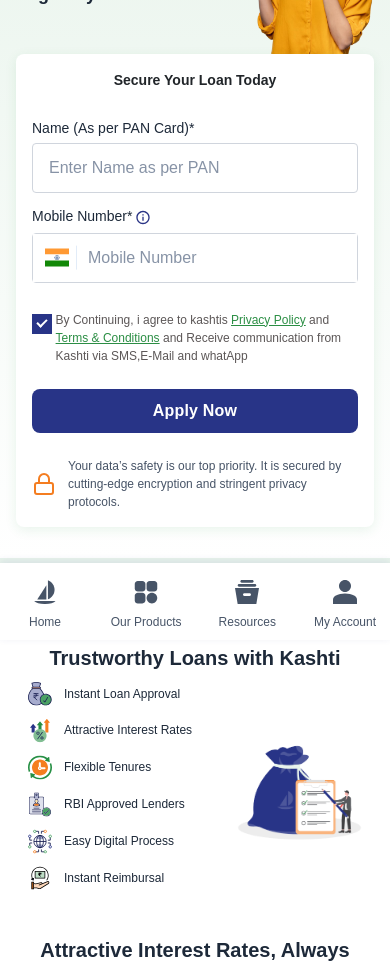
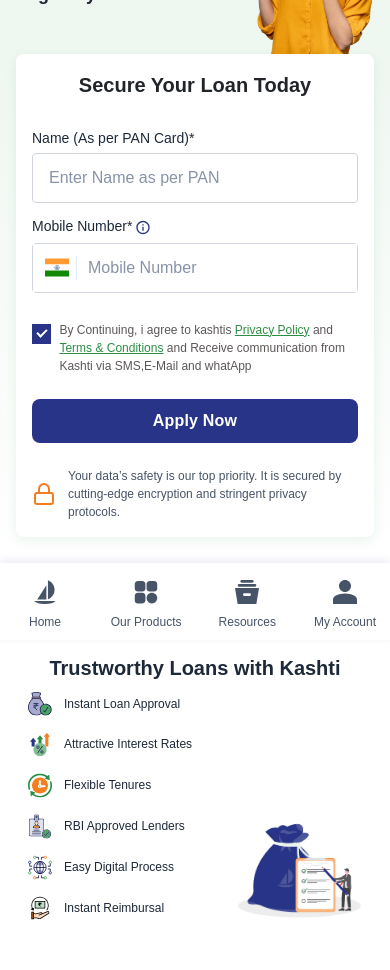
Before and after one commit to Kashti-Loan/kashti-frontend, a Next.js app: page /personal-loan/1/1 in a window 390 px wide. Shown: the part 204-1174 px from the top of the page. Built offline with nearby package versions, Linux system fonts and the light colour scheme; no server answers.

Commit message:
minor fixes

```diff
--- a/src/app/personal-loan/[apiKey]/[secretKey]/style.module.scss
+++ b/src/app/personal-loan/[apiKey]/[secretKey]/style.module.scss
@@ -552,7 +552,7 @@
             margin-top: 12px;
             > div {
               &:nth-of-type(2) {
-                align-self: center;
+                align-self: flex-end;
               }
               img {
                 width: 100%;
@@ -562,7 +562,7 @@
                 margin: 0;
                 padding: 0;
                 list-style: none;
-                @include flexContainer($gap: 12px);
+                @include flexContainer($gap: 16px);
                 flex-direction: column;
                 li {
                   width: 100%;
@@ -622,9 +622,8 @@
             .eligibilitySteps {
               .eligibilityBox {
                 flex: unset;
-                flex-direction: column-reverse;
                 align-items: flex-start;
-                gap: 10px;
+                padding: 16px 20px;
                 > p {
                   width: 100%;
                 }
--- a/src/components/parts/forms/secureLoanForm/style.module.scss
+++ b/src/components/parts/forms/secureLoanForm/style.module.scss
@@ -98,10 +98,10 @@
   .secureLoanTodayBox {
     padding: 16px;
     gap: 20px;
-    h4 {
-      font-size: 14px;
-      line-height: 20px;
-    }
+    // h4 {
+    //   font-size: 14px;
+    //   line-height: 20px;
+    // }
   }
 }
 
--- a/src/components/parts/section/faqSection/style.module.scss
+++ b/src/components/parts/section/faqSection/style.module.scss
@@ -36,7 +36,7 @@
           > div {
             padding-inline: 0;
             h2 {
-              text-align: left;
+              text-align: center;
             }
           }
         }
--- a/src/components/ui/checkbox/style.scss
+++ b/src/components/ui/checkbox/style.scss
@@ -54,7 +54,7 @@
 @media only screen and (max-width: 600px) {
   .material-checkbox {
     .checkmark {
-      margin-right: 4px;
+      margin-right: 8px;
     }
   }
 }
```
